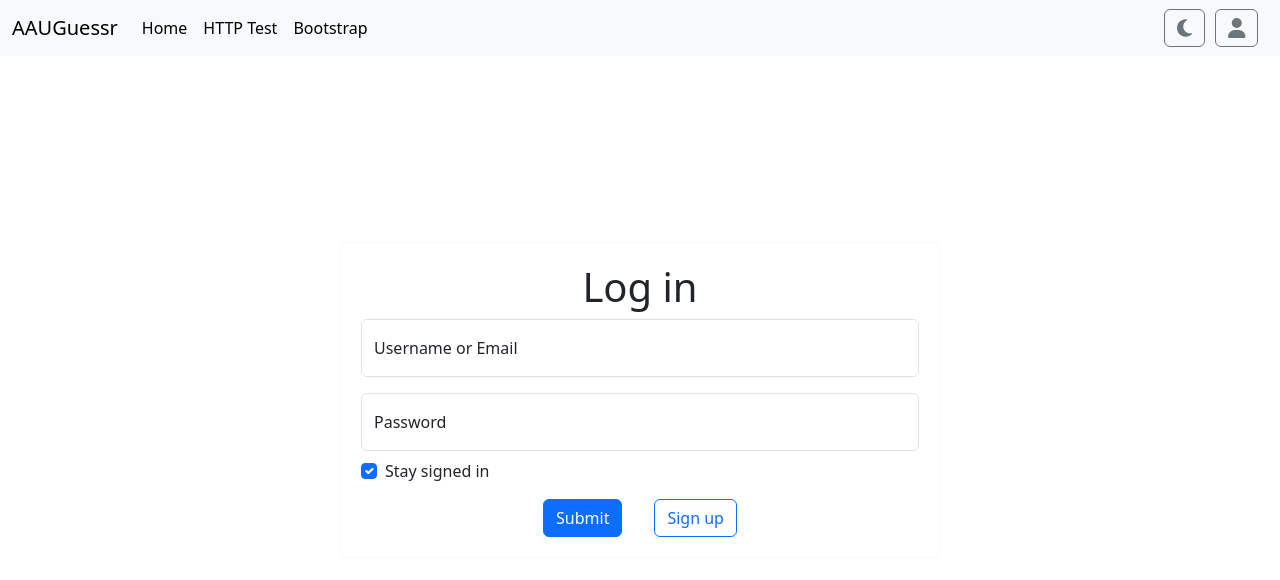
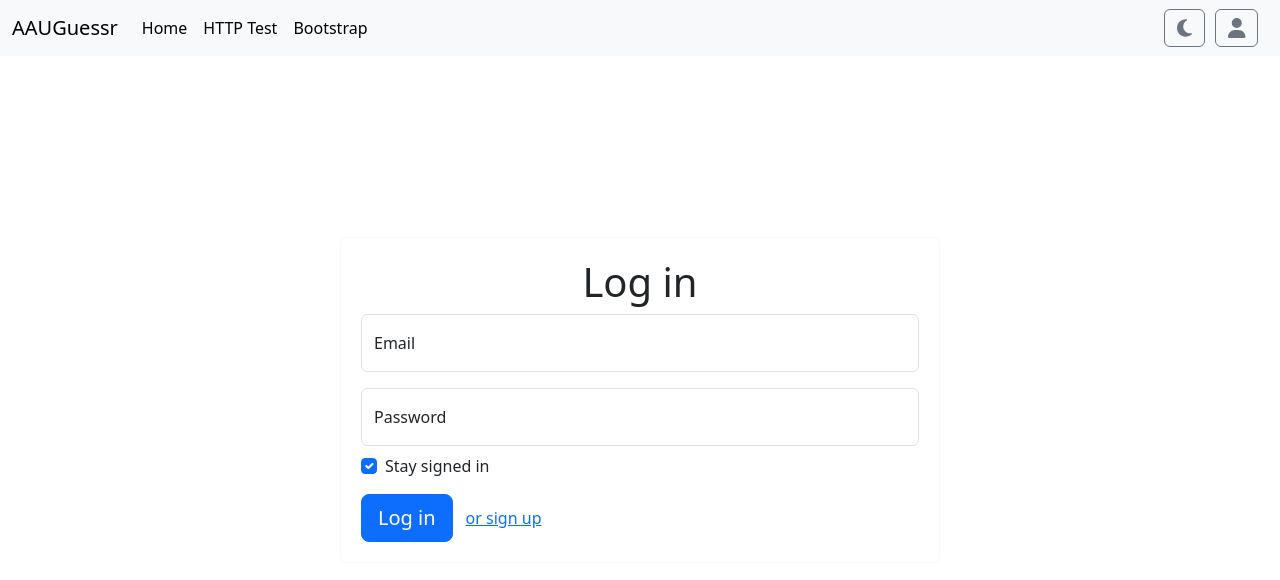
Before and after one commit to andersdk26/AAUGuessr, a React (Vite) app in the folder frontend/: page /login in a window 1280 px wide. Shown: the top 580 px of the page. Built offline with nearby package versions, Linux system fonts and the light colour scheme.

Commit message:
Login form updated

```diff
--- a/frontend/src/components/Button.tsx
+++ b/frontend/src/components/Button.tsx
@@ -16,13 +16,16 @@ interface ButtonWithChildren extends ButtonBaseProps {
         | "warning"
         | "info"
         | "light"
-        | "dark";
+        | "dark"
+        | "link";
+    formType?: "submit" | "reset" | "button";
     children: ReactNode;
 }
 
 // Close button variant
 interface CloseButton extends ButtonBaseProps {
     type: "close";
+    formType?: never;
     children?: never;
 }
 
@@ -44,6 +47,7 @@ type ButtonProps = ButtonWithChildren | CloseButton;
 function Button({
     children,
     type = "primary",
+    formType = "button",
     onClick,
     outline = false,
     className,
@@ -52,7 +56,7 @@ function Button({
 
     return (
         <button
-            type="button"
+            type={formType}
             className={`btn btn-${outlineText() + type} ${className}`}
             onClick={onClick}
         >
--- a/frontend/src/pages/Login.tsx
+++ b/frontend/src/pages/Login.tsx
@@ -15,7 +15,12 @@ function Login() {
     return isAuthenticated ? (
         <Navigate to="/" />
     ) : signUp ? (
-        <form className="login-from position-absolute top-50 start-50 translate-middle container-sm border border-light rounded">
+        <form
+            className="login-from needs-validation position-absolute top-50 start-50 translate-middle container-sm border border-light rounded"
+            noValidate
+            method="post"
+            action="/signup"
+        >
             <h1 className="text-center">Sign up</h1>
             {/* Username */}
             <div className="form-floating mb-3">
@@ -30,7 +35,7 @@ function Login() {
             {/* Email */}
             <div className="form-floating mb-3">
                 <input
-                    type="text"
+                    type="email"
                     className="form-control"
                     id="floatingEmail"
                     placeholder="user@email.com"
@@ -74,31 +79,34 @@ function Login() {
                 <label className="form-check-label">Stay signed in</label>
             </div>
             {/* Submit and Log in buttons */}
-            <div className="d-flex justify-content-center">
-                <Button className="me-3" onClick={() => alert("hej")}>
-                    Submit
-                </Button>
-                <Button
-                    className="ms-3"
-                    onClick={() => setSignUp(false)}
-                    outline
-                >
-                    Log in
-                </Button>
-            </div>
+            <Button className="btn-lg" onClick={() => alert("hej")}>
+                Sign up
+            </Button>
+            <Button type="link" onClick={() => setSignUp(false)}>
+                or log in
+            </Button>
         </form>
     ) : (
-        <form className="login-from position-absolute top-50 start-50 translate-middle container-sm border border-light rounded">
+        <form
+            className="login-from needs-validation position-absolute top-50 start-50 translate-middle container-sm border border-light rounded"
+            noValidate
+            method="post"
+            action="/login"
+        >
             <h1 className="text-center">Log in</h1>
-            {/* Username or Email */}
+            {/* Email */}
             <div className="form-floating mb-3">
                 <input
-                    type="text"
+                    type="email"
                     className="form-control"
-                    id="floatingUsername"
-                    placeholder="username"
+                    id="floatingEmail"
+                    placeholder="email"
+                    required
                 ></input>
-                <label>Username or Email</label>
+                <label>Email</label>
+                <div className="invalid-feedback">
+                    Please provide a valid city.
+                </div>
             </div>
             {/* Password */}
             <div className="form-floating">
@@ -107,6 +115,7 @@ function Login() {
                     className="form-control"
                     id="floatingPassword"
                     placeholder="Password"
+                    required
                 ></input>
                 <label>Password</label>
             </div>
@@ -122,18 +131,12 @@ function Login() {
                 <label className="form-check-label">Stay signed in</label>
             </div>
             {/* Submit and Sign up buttons */}
-            <div className="d-flex justify-content-center">
-                <Button className="me-3" onClick={() => alert("hej")}>
-                    Submit
-                </Button>
-                <Button
-                    className="ms-3"
-                    onClick={() => setSignUp(true)}
-                    outline
-                >
-                    Sign up
-                </Button>
-            </div>
+            <Button className="btn-lg" formType="submit" onClick={() => void 0}>
+                Log in
+            </Button>
+            <Button type="link" onClick={() => setSignUp(true)}>
+                or sign up
+            </Button>
         </form>
     );
 }
```
